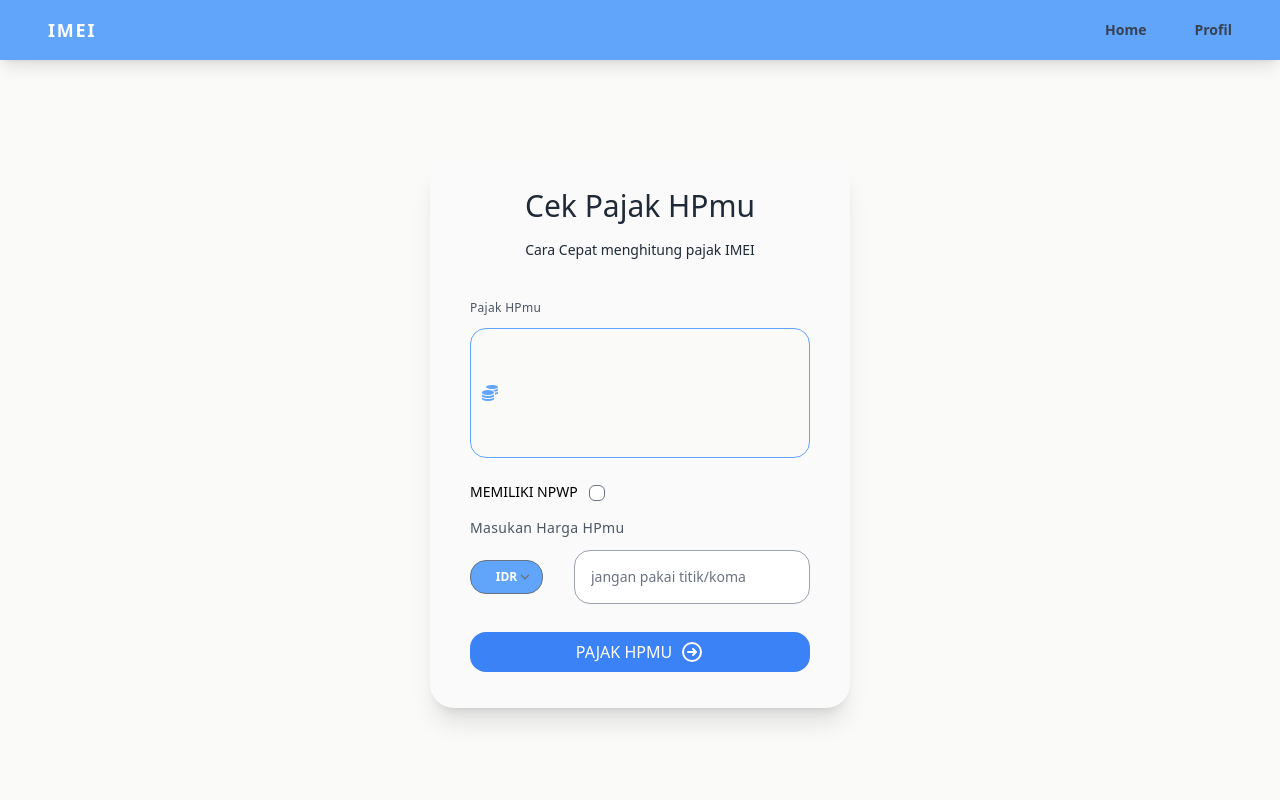
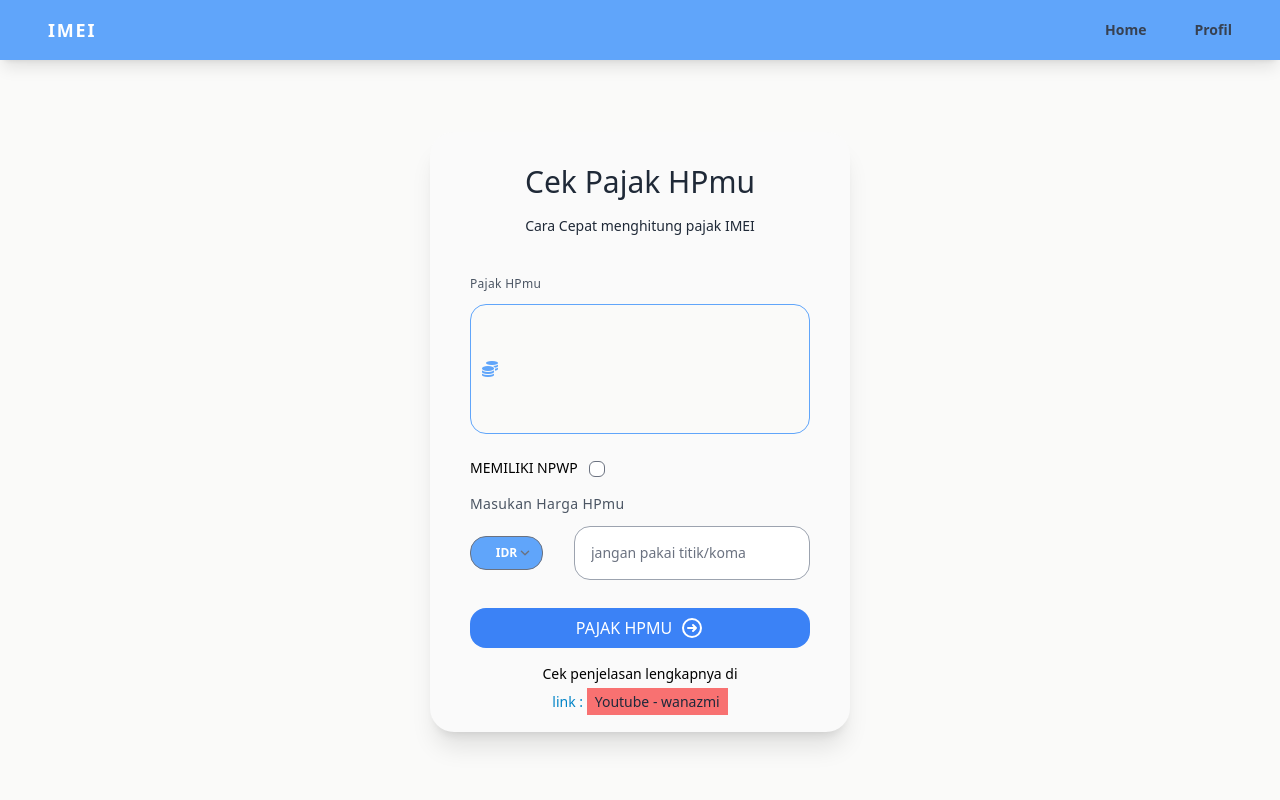
Before and after one commit to wanazmi69/hitung_pajak_imei_new, a Django app: page / in a window 1280 px wide. Run offline with Django 4.2, Linux system fonts and the light colour scheme; some libraries are stand-ins or nearby versions.

Commit message:
tnew update

```diff
--- a/profil/templates/profil/body.html
+++ b/profil/templates/profil/body.html
@@ -38,14 +38,14 @@
         class="w-full h-1/2 flex flex-row justify-center py-3 px-12 rounded-full"
       >
         <div class="px-3">
-          <a href="http://www.instagram.com/wanazmi69">
+          <a href="http://www.instagram.com/wanazmi__" target="_blank">
             <img
               src="https://img.icons8.com/bubbles/50/000000/instagram-new--v2.png"
             />
           </a>
         </div>
         <div class="px-3">
-          <a href="https://www.youtube.com/wanazmi">
+          <a href="https://www.youtube.com/wanazmi" target="_blank">
             <img
               src="https://img.icons8.com/bubbles/50/000000/youtube-squared.png"
             />
--- a/templates/snippets/body.html
+++ b/templates/snippets/body.html
@@ -79,6 +79,19 @@
         </div>
         <!-- akhir tombol kirim -->
       </form>
+      <!-- link yt -->
+      <div class="flex flex-col items-center justify-center text-sm w-full">
+        <span>Cek penjelasan lengkapnya di</span>
+        <a
+        target="_blank"
+        href="https://youtu.be/par9SBvtcgg"
+        class="mt-2">
+          <span class="text-sky-600">link :</span>
+          <span
+          class="px-2 py-1 bg-red-400 text-slate-800 ">Youtube - wanazmi</span>
+        </a>
+      </div>
+      <!-- akhir link yt -->
     </div>
   </div>
 </div>
--- a/theme/static/css/dist/styles.css
+++ b/theme/static/css/dist/styles.css
@@ -936,6 +936,11 @@ select {
   background-color: rgb(59 130 246 / var(--tw-bg-opacity));
 }
 
+.bg-red-400 {
+  --tw-bg-opacity: 1;
+  background-color: rgb(248 113 113 / var(--tw-bg-opacity));
+}
+
 .bg-gray-300 {
   --tw-bg-opacity: 1;
   background-color: rgb(209 213 219 / var(--tw-bg-opacity));
@@ -1001,6 +1006,16 @@ select {
 .py-2 {
   padding-top: 0.5rem;
   padding-bottom: 0.5rem;
+}
+
+.px-2 {
+  padding-left: 0.5rem;
+  padding-right: 0.5rem;
+}
+
+.py-1 {
+  padding-top: 0.25rem;
+  padding-bottom: 0.25rem;
 }
 
 .px-3 {
@@ -1130,6 +1145,16 @@ select {
 .text-white {
   --tw-text-opacity: 1;
   color: rgb(255 255 255 / var(--tw-text-opacity));
+}
+
+.text-sky-600 {
+  --tw-text-opacity: 1;
+  color: rgb(2 132 199 / var(--tw-text-opacity));
+}
+
+.text-slate-800 {
+  --tw-text-opacity: 1;
+  color: rgb(30 41 59 / var(--tw-text-opacity));
 }
 
 .text-gray-700 {
```
Also changed, not shown: vercel_app/settings.py (+9 -7 lines).
